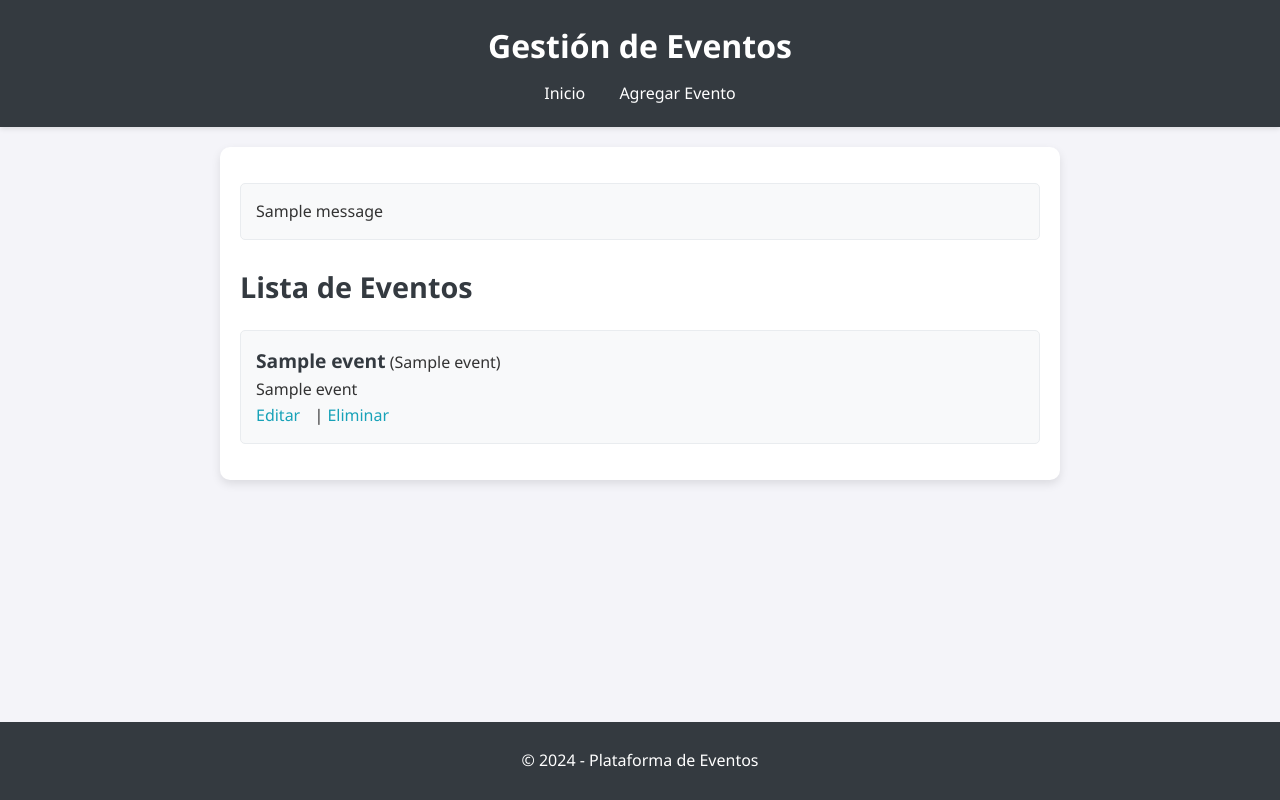
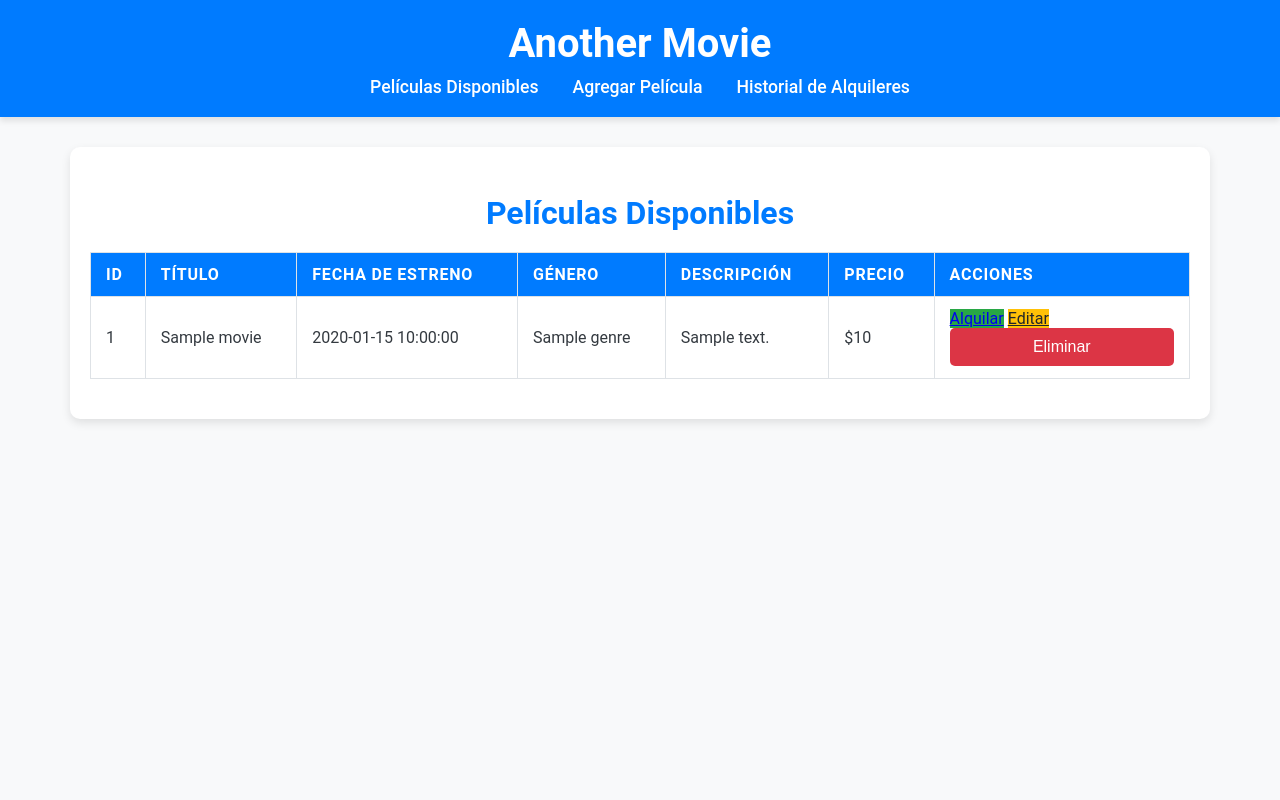
Before and after one commit to KuromiDevZ/Tareapy, a Flask app: template templates/index.html in a window 1280 px wide. Run offline with Flask 3, Linux system fonts and the light colour scheme; the template is opened without the code that fills it: most values are stand-ins (such as "Sample title", 1, 10 or a date in 2020); one stand-in notice (Sample message) is shown; some libraries are stand-ins or nearby versions.

Commit message:
Se agrega el proyecto

```diff
--- a/app.py
+++ b/app.py
@@ -1,73 +1,135 @@
 from flask import Flask, render_template, request, redirect, url_for, flash
-from flask_mysqldb import MySQL
+import mysql.connector
 
 app = Flask(__name__)
-app.secret_key = 'secret_key'
+app.secret_key = 'your_secret_key'
 
-# Configuración de la base de datos
-app.config['MYSQL_HOST'] = 'localhost'
-app.config['MYSQL_USER'] = 'root'
-app.config['MYSQL_PASSWORD'] = ''
-app.config['MYSQL_DB'] = 'event_manager'
+# Configuración de la base de datos MySQL
+db_config = {
+    'host': 'localhost',
+    'user': 'root',
+    'password': '',  # Cambia esta contraseña si tienes una configurada
+    'database': 'movie_rental'
+}
 
-mysql = MySQL(app)
+# Conexión global
+def get_db_connection():
+    return mysql.connector.connect(**db_config)
 
 @app.route('/')
 def index():
-    cur = mysql.connection.cursor()
-    cur.execute("SELECT * FROM events")
-    events = cur.fetchall()
-    cur.close()
-    return render_template('index.html', events=events)
+    """Página principal: lista de películas."""
+    conn = get_db_connection()
+    cursor = conn.cursor(dictionary=True)
+    cursor.execute("SELECT * FROM movies")
+    movies = cursor.fetchall()
+    cursor.close()
+    conn.close()
+    return render_template('index.html', movies=movies)
 
-@app.route('/add', methods=['GET', 'POST'])
-def add_event():
+@app.route('/add_movie', methods=['GET', 'POST'])
+def add_movie():
+    """Agregar una nueva película."""
     if request.method == 'POST':
-        name = request.form['name']
-        date = request.form['date']
+        title = request.form['title']
+        release_date = request.form['release_date']
+        genre = request.form['genre']
         description = request.form['description']
+        price = request.form['price']
 
-        cur = mysql.connection.cursor()
-        cur.execute("INSERT INTO events (name, date, description) VALUES (%s, %s, %s)", (name, date, description))
-        mysql.connection.commit()
-        cur.close()
-        flash('Evento agregado exitosamente', 'success')
+        conn = get_db_connection()
+        cursor = conn.cursor()
+        cursor.execute("""
+            INSERT INTO movies (title, release_date, genre, description, price)
+            VALUES (%s, %s, %s, %s, %s)
+        """, (title, release_date, genre, description, price))
+        conn.commit()
+        cursor.close()
+        conn.close()
+        flash('Película agregada exitosamente.')
         return redirect(url_for('index'))
 
-    return render_template('add_event.html')
+    return render_template('add_movie.html')
 
-@app.route('/edit/<int:id>', methods=['GET', 'POST'])
-def edit_event(id):
-    cur = mysql.connection.cursor()
-    cur.execute("SELECT * FROM events WHERE id = %s", (id,))
-    event = cur.fetchone()
-    cur.close()
+@app.route('/edit_movie/<int:movie_id>', methods=['GET', 'POST'])
+def edit_movie(movie_id):
+    """Editar los detalles de una película."""
+    conn = get_db_connection()
+    cursor = conn.cursor(dictionary=True)
+    cursor.execute("SELECT * FROM movies WHERE id = %s", (movie_id,))
+    movie = cursor.fetchone()
 
     if request.method == 'POST':
-        name = request.form['name']
-        date = request.form['date']
+        title = request.form['title']
+        release_date = request.form['release_date']
+        genre = request.form['genre']
         description = request.form['description']
+        price = request.form['price']
 
-        cur = mysql.connection.cursor()
-        cur.execute("""
-            UPDATE events
-            SET name = %s, date = %s, description = %s
+        cursor = conn.cursor()
+        cursor.execute("""
+            UPDATE movies
+            SET title = %s, release_date = %s, genre = %s, description = %s, price = %s
             WHERE id = %s
-        """, (name, date, description, id))
-        mysql.connection.commit()
-        cur.close()
-        flash('Evento actualizado exitosamente', 'success')
+        """, (title, release_date, genre, description, price, movie_id))
+        conn.commit()
+        cursor.close()
+        conn.close()
+        flash('Película actualizada exitosamente.')
         return redirect(url_for('index'))
 
-    return render_template('edit_event.html', event=event)
+    conn.close()
+    return render_template('edit_movie.html', movie=movie)
 
-@app.route('/delete/<int:id>')
-def delete_event(id):
-    cur = mysql.connection.cursor()
-    cur.execute("DELETE FROM events WHERE id = %s", (id,))
-    mysql.connection.commit()
-    cur.close()
-    flash('Evento eliminado exitosamente', 'danger')
+@app.route('/rent_movie/<int:movie_id>', methods=['GET', 'POST'])
+def rent_movie(movie_id):
+    """Registrar un alquiler."""
+    if request.method == 'POST':
+        customer_name = request.form['customer_name']
+        conn = get_db_connection()
+        cursor = conn.cursor()
+        cursor.execute("""
+            INSERT INTO rentals (movie_id, customer_name)
+            VALUES (%s, %s)
+        """, (movie_id, customer_name))
+        conn.commit()
+        cursor.close()
+        conn.close()
+        flash('Película alquilada exitosamente.')
+        return redirect(url_for('index'))
+
+    conn = get_db_connection()
+    cursor = conn.cursor(dictionary=True)
+    cursor.execute("SELECT * FROM movies WHERE id = %s", (movie_id,))
+    movie = cursor.fetchone()
+    conn.close()
+    return render_template('rent_movie.html', movie=movie)
+
+@app.route('/rentals')
+def rentals():
+    """Historial de alquileres."""
+    conn = get_db_connection()
+    cursor = conn.cursor(dictionary=True)
+    cursor.execute("""
+        SELECT rentals.id, movies.title, rentals.customer_name, rentals.rental_date
+        FROM rentals
+        JOIN movies ON rentals.movie_id = movies.id
+    """)
+    rentals = cursor.fetchall()
+    cursor.close()
+    conn.close()
+    return render_template('rentals.html', rentals=rentals)
+
+@app.route('/delete_movie/<int:movie_id>', methods=['POST'])
+def delete_movie(movie_id):
+    """Eliminar una película."""
+    conn = get_db_connection()
+    cursor = conn.cursor()
+    cursor.execute("DELETE FROM movies WHERE id = %s", (movie_id,))
+    conn.commit()
+    cursor.close()
+    conn.close()
+    flash('Película eliminada exitosamente.', 'danger')
     return redirect(url_for('index'))
 
 if __name__ == '__main__':
--- /dev/null
+++ b/instance/config.py
@@ -0,0 +1,5 @@
+class Config:
+    MYSQL_HOST = 'localhost'
+    MYSQL_USER = 'root'
+    MYSQL_PASSWORD = ''
+    SECRET_KEY = 'your_secret_key'
--- a/static/style.css
+++ b/static/style.css
@@ -1,24 +1,24 @@
 /* General */
 body {
-    font-family: 'Segoe UI', Tahoma, Geneva, Verdana, sans-serif;
+    font-family: 'Roboto', Arial, sans-serif;
+    background-color: #f8f9fa;
     margin: 0;
     padding: 0;
-    background-color: #f4f4f9;
-    color: #333;
-    line-height: 1.6;
+    color: #343a40;
 }
 
+/* Header */
 header {
-    background-color: #343a40;
-    color: #fff;
+    background-color: #007bff;
+    color: white;
     padding: 20px;
     text-align: center;
-    box-shadow: 0 2px 5px rgba(0, 0, 0, 0.1);
+    box-shadow: 0 4px 6px rgba(0, 0, 0, 0.1);
 }
 
 header h1 {
+    font-size: 2.5rem;
     margin: 0;
-    font-size: 2rem;
 }
 
 header nav {
@@ -29,119 +29,156 @@ header nav a {
     color: #fff;
     text-decoration: none;
     margin: 0 15px;
-    font-size: 1rem;
-    transition: color 0.3s ease-in-out;
+    font-size: 1.1rem;
+    font-weight: 500;
+    transition: color 0.3s ease;
 }
 
 header nav a:hover {
-    color: #17a2b8;
+    color: #d1ecf1;
 }
 
-/* Main Content */
-main {
+/* Container */
+.container {
+    max-width: 1100px;
+    margin: 30px auto;
     padding: 20px;
-    max-width: 800px;
-    margin: auto;
-    background-color: #fff;
+    background: white;
     border-radius: 10px;
     box-shadow: 0 4px 10px rgba(0, 0, 0, 0.1);
-    margin-top: 20px;
 }
 
+/* Titles */
 h2 {
-    color: #343a40;
+    color: #007bff;
     margin-bottom: 20px;
-    font-size: 1.8rem;
+    font-size: 2rem;
+    text-align: center;
+}
+
+/* Tables */
+table {
+    width: 100%;
+    border-collapse: collapse;
+    margin-bottom: 20px;
+}
+
+table th, table td {
+    padding: 12px 15px;
+    border: 1px solid #dee2e6;
+    text-align: left;
+}
+
+table th {
+    background-color: #007bff;
+    color: white;
+    font-weight: 600;
+    text-transform: uppercase;
+    letter-spacing: 0.05rem;
+}
+
+table tr:nth-child(even) {
+    background-color: #f2f2f2;
+}
+
+table tr:hover {
+    background-color: #e9ecef;
 }
 
 /* Buttons */
 button, a.button {
     display: inline-block;
-    background-color: #17a2b8;
-    color: #fff;
+    background-color: #007bff;
+    color: white;
     border: none;
-    padding: 10px 20px;
+    padding: 10px 15px;
     font-size: 1rem;
     border-radius: 5px;
-    text-align: center;
     text-decoration: none;
     cursor: pointer;
-    transition: background-color 0.3s ease-in-out;
+    transition: background-color 0.3s ease, box-shadow 0.3s ease;
 }
 
 button:hover, a.button:hover {
-    background-color: #138496;
+    background-color: #0056b3;
+    box-shadow: 0 4px 6px rgba(0, 0, 0, 0.15);
+}
+
+.btn-danger {
+    background-color: #dc3545;
+}
+
+.btn-danger:hover {
+    background-color: #c82333;
+}
+
+.btn-success {
+    background-color: #28a745;
+}
+
+.btn-success:hover {
+    background-color: #218838;
+}
+
+.btn-warning {
+    background-color: #ffc107;
+    color: #212529;
+}
+
+.btn-warning:hover {
+    background-color: #e0a800;
 }
 
 /* Forms */
-form label {
-    display: block;
-    margin-bottom: 5px;
-    font-weight: bold;
-    color: #343a40;
+form {
+    margin-top: 20px;
 }
 
-form input[type="text"], form input[type="date"], form textarea {
+form label {
+    font-weight: bold;
+    margin-bottom: 8px;
+    display: block;
+    color: #495057;
+}
+
+form input, form textarea, form select {
     width: 100%;
     padding: 10px;
     margin-bottom: 15px;
-    border: 1px solid #ccc;
+    border: 1px solid #ced4da;
     border-radius: 5px;
     font-size: 1rem;
     box-sizing: border-box;
 }
 
 form textarea {
-    resize: none;
-    height: 100px;
+    resize: vertical;
 }
 
 form button {
     width: 100%;
+    background-color: #007bff;
+    color: white;
+    border: none;
+    padding: 10px 15px;
+    font-size: 1rem;
+    border-radius: 5px;
+    cursor: pointer;
+    transition: background-color 0.3s ease, box-shadow 0.3s ease;
 }
 
-/* Event List */
-ul {
-    list-style: none;
-    padding: 0;
-}
-
-ul li {
-    background-color: #f8f9fa;
-    border: 1px solid #e9ecef;
-    margin-bottom: 10px;
-    padding: 15px;
-    border-radius: 5px;
-    transition: transform 0.2s ease-in-out;
-}
-
-ul li:hover {
-    transform: scale(1.02);
-}
-
-ul li strong {
-    font-size: 1.2rem;
-    color: #343a40;
-}
-
-ul li a {
-    color: #17a2b8;
-    text-decoration: none;
-    margin-right: 10px;
-    transition: color 0.3s ease-in-out;
-}
-
-ul li a:hover {
-    color: #138496;
+form button:hover {
+    background-color: #0056b3;
+    box-shadow: 0 4px 6px rgba(0, 0, 0, 0.15);
 }
 
 /* Footer */
 footer {
+    background-color: #007bff;
+    color: white;
     text-align: center;
     padding: 10px 0;
-    background-color: #343a40;
-    color: #fff;
-    position: fixed;
-    width: 100%;
-    bottom: 0;
+    margin-top: 20px;
+    box-shadow: 0 -4px 6px rgba(0, 0, 0, 0.1);
+    font-size: 0.9rem;
 }
--- a/templates/index.html
+++ b/templates/index.html
@@ -1,14 +1,38 @@
-{% extends 'layout.html' %}
+{% extends "layout.html" %}
 {% block content %}
-<h2>Lista de Eventos</h2>
-<ul>
-    {% for event in events %}
-    <li>
-        <strong>{{ event[1] }}</strong> ({{ event[2] }})<br>
-        {{ event[3] }}<br>
-        <a href="/edit/{{ event[0] }}">Editar</a> |
-        <a href="/delete/{{ event[0] }}" onclick="return confirm('¿Estás seguro de eliminar este evento?')">Eliminar</a>
-    </li>
-    {% endfor %}
-</ul>
+<div class="container">
+    <h2>Películas Disponibles</h2>
+    <table class="table table-striped table-hover mt-4">
+        <thead>
+            <tr>
+                <th>ID</th>
+                <th>Título</th>
+                <th>Fecha de Estreno</th>
+                <th>Género</th>
+                <th>Descripción</th>
+                <th>Precio</th>
+                <th>Acciones</th>
+            </tr>
+        </thead>
+        <tbody>
+            {% for movie in movies %}
+            <tr>
+                <td>{{ movie.id }}</td>
+                <td>{{ movie.title }}</td>
+                <td>{{ movie.release_date }}</td>
+                <td>{{ movie.genre }}</td>
+                <td>{{ movie.description }}</td>
+                <td>${{ movie.price }}</td>
+                <td>
+                    <a href="{{ url_for('rent_movie', movie_id=movie.id) }}" class="btn btn-success btn-sm">Alquilar</a>
+                    <a href="{{ url_for('edit_movie', movie_id=movie.id) }}" class="btn btn-warning btn-sm">Editar</a>
+                    <form method="POST" action="{{ url_for('delete_movie', movie_id=movie.id) }}" style="display:inline;" onsubmit="return confirm('¿Estás seguro de que deseas eliminar esta película?');">
+                        <button type="submit" class="btn btn-danger btn-sm">Eliminar</button>
+                    </form>
+                </td>
+            </tr>
+            {% endfor %}
+        </tbody>
+    </table>
+</div>
 {% endblock %}
--- a/templates/layout.html
+++ b/templates/layout.html
@@ -3,31 +3,20 @@
 <head>
     <meta charset="UTF-8">
     <meta name="viewport" content="width=device-width, initial-scale=1.0">
-    <title>Gestión de Eventos</title>
-    <link rel="stylesheet" href="/static/style.css">
+    <link rel="stylesheet" href="{{ url_for('static', filename='style.css') }}">
+    <title>Another Movie</title>
 </head>
 <body>
     <header>
-        <h1>Gestión de Eventos</h1>
+        <h1>Another Movie</h1>
         <nav>
-            <a href="/">Inicio</a>
-            <a href="/add">Agregar Evento</a>
+            <a href="{{ url_for('index') }}">Películas Disponibles</a>
+            <a href="{{ url_for('add_movie') }}">Agregar Película</a>
+            <a href="{{ url_for('rentals') }}">Historial de Alquileres</a>
         </nav>
     </header>
     <main>
-        {% with messages = get_flashed_messages(with_categories=true) %}
-        {% if messages %}
-            <ul>
-                {% for category, message in messages %}
-                    <li class="alert {{ category }}">{{ message }}</li>
-                {% endfor %}
-            </ul>
-        {% endif %}
-        {% endwith %}
         {% block content %}{% endblock %}
     </main>
-    <footer>
-        <p>&copy; 2024 - Plataforma de Eventos</p>
-    </footer>
 </body>
 </html>
```
Also changed, not shown: sql.sql (+29 -6 lines), templates/add_event.html (deleted, +0 -13 lines), templates/add_movie.html (added, +29 -0 lines), templates/edit_event.html (deleted, +0 -13 lines), templates/edit_movie.html (added, +29 -0 lines), templates/rent_movie.html (added, +16 -0 lines), templates/rentals.html (added, +26 -0 lines), instance/events.db (deleted), movie_rental.db (added).
